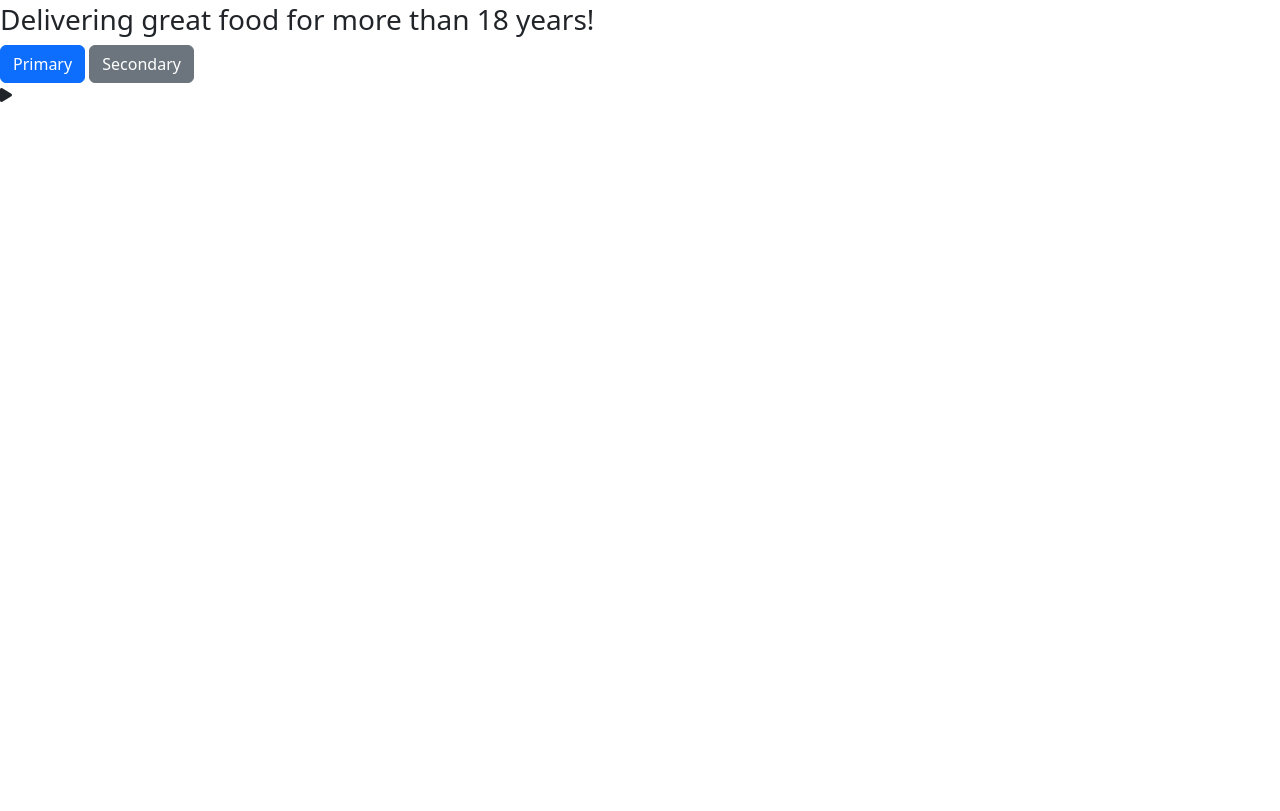
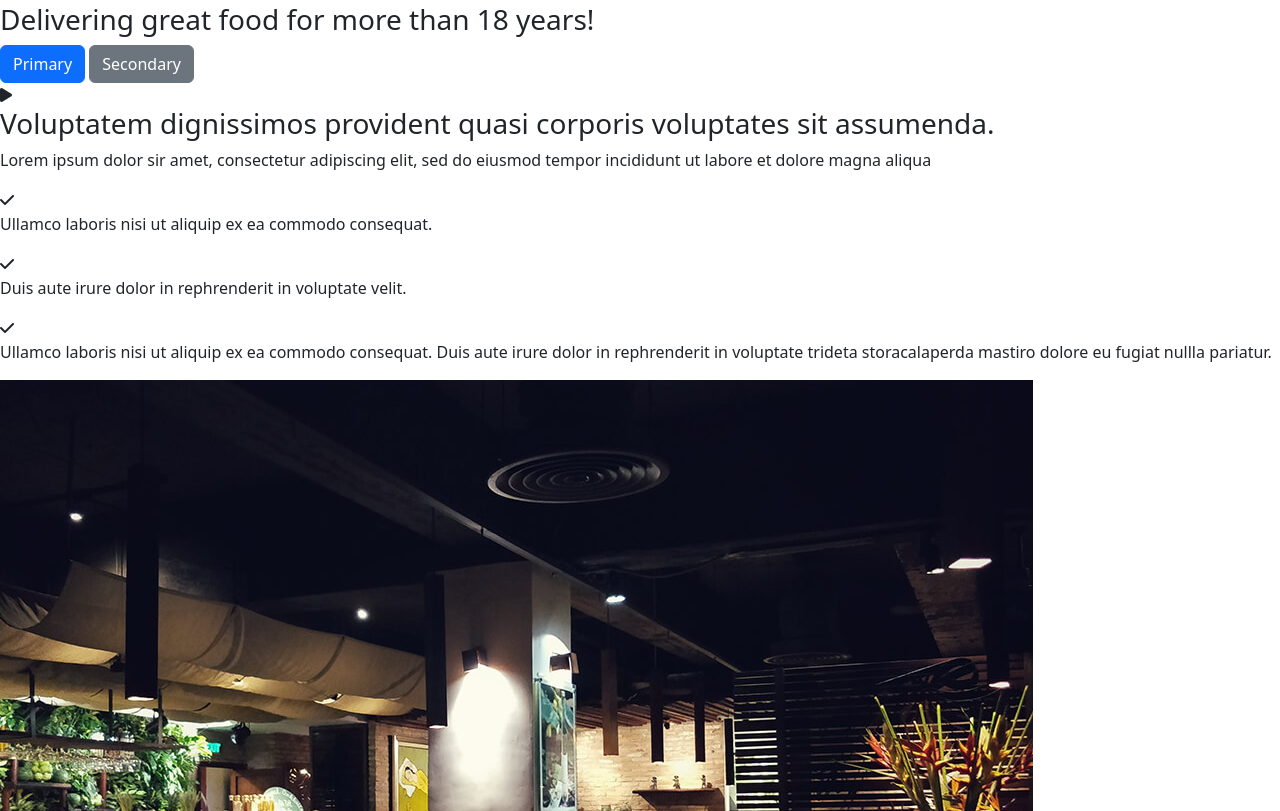
Before and after one commit to ArthurVRoost/CBIENBONN, a website: page index.html in a window 1280 px wide. Shown: the part 109-920 px from the top of the page. Before the commit the page ends 800 px from the top, so only its background shows below. Drawn offline with nearby package versions, Linux system fonts and the light colour scheme.

Commit message:
html section 1

```diff
--- a/index.html
+++ b/index.html
@@ -49,6 +49,7 @@
 
         <header>
             <div>
+                <div>
                     <h1>Welcome to CBIENBON</h1>
                     <h3>Delivering great food for more than 18 years!</h3>
                     <div>
@@ -60,8 +61,44 @@
                     <i class="fa-solid fa-play"></i>
                 </div>
 
+            </div>
         </header>
     </section>
+
+    <!-- SECTION 2 -->
+    <section class="section2">
+        <div>
+            <div>
+                <div>
+                    <h3>Voluptatem dignissimos provident quasi corporis voluptates sit assumenda.</h3>
+                    <p>Lorem ipsum dolor sir amet, consectetur adipiscing elit, sed do eiusmod tempor incididunt ut labore et dolore magna aliqua</p>
+                    <div>
+                        <i class="fa-solid fa-check"></i>
+                        <p>Ullamco laboris nisi ut aliquip ex ea commodo consequat.</p>
+                    </div>
+                    <div>
+                        <i class="fa-solid fa-check"></i>
+                        <p>Duis aute irure dolor in rephrenderit in voluptate velit.</p>
+                    </div>
+                    <div>
+                        <i class="fa-solid fa-check"></i>
+                        <p>Ullamco laboris nisi ut aliquip ex ea commodo consequat. Duis aute irure dolor in rephrenderit in voluptate trideta storacalaperda mastiro dolore eu fugiat nullla pariatur.</p>
+                    </div>
+
+                </div>
+                <div>
+                    <img src="./public/assets/img/about.jpg" alt="">
+                </div>
+            </div>
+            <div>
+                <p>
+                    Ullamco laboris nisi ut aliquip ex ea commodo consequat. Duis aute irure dolor in rephrenderit in voluptate velit esse cillum dolor eu fugiat nulla pariatur. Excepteur sint occaecat cupidata non prodint, sunt in culpa qui officia deserunt mollit anim id est laborum
+                </p>
+            </div>
+        </div>
+    </section>
+
+
 
     <script src="./node_modules/bootstrap/dist/js/bootstrap.bundle.min.js"></script>
 </body>
```
Lines whose indentation alone changed are shown as unchanged.
